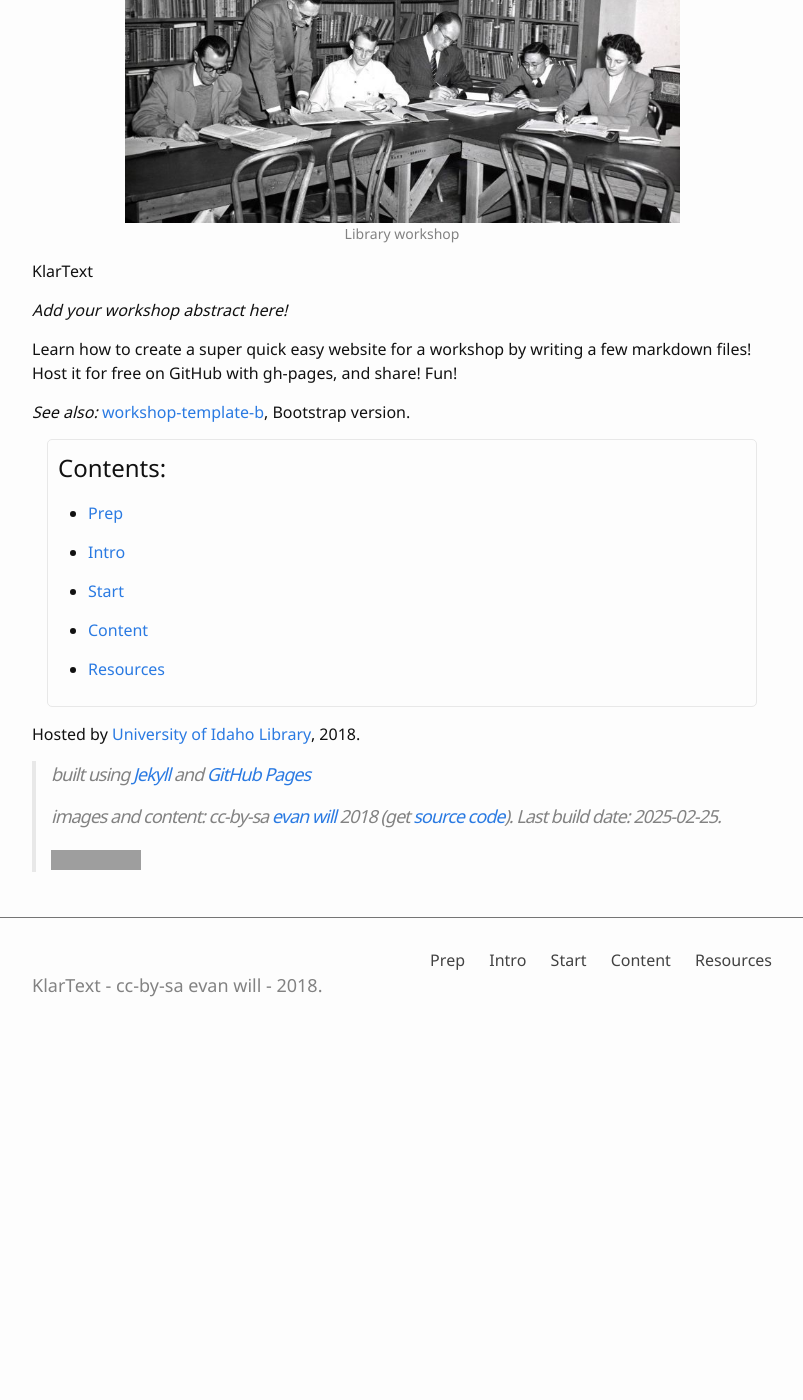
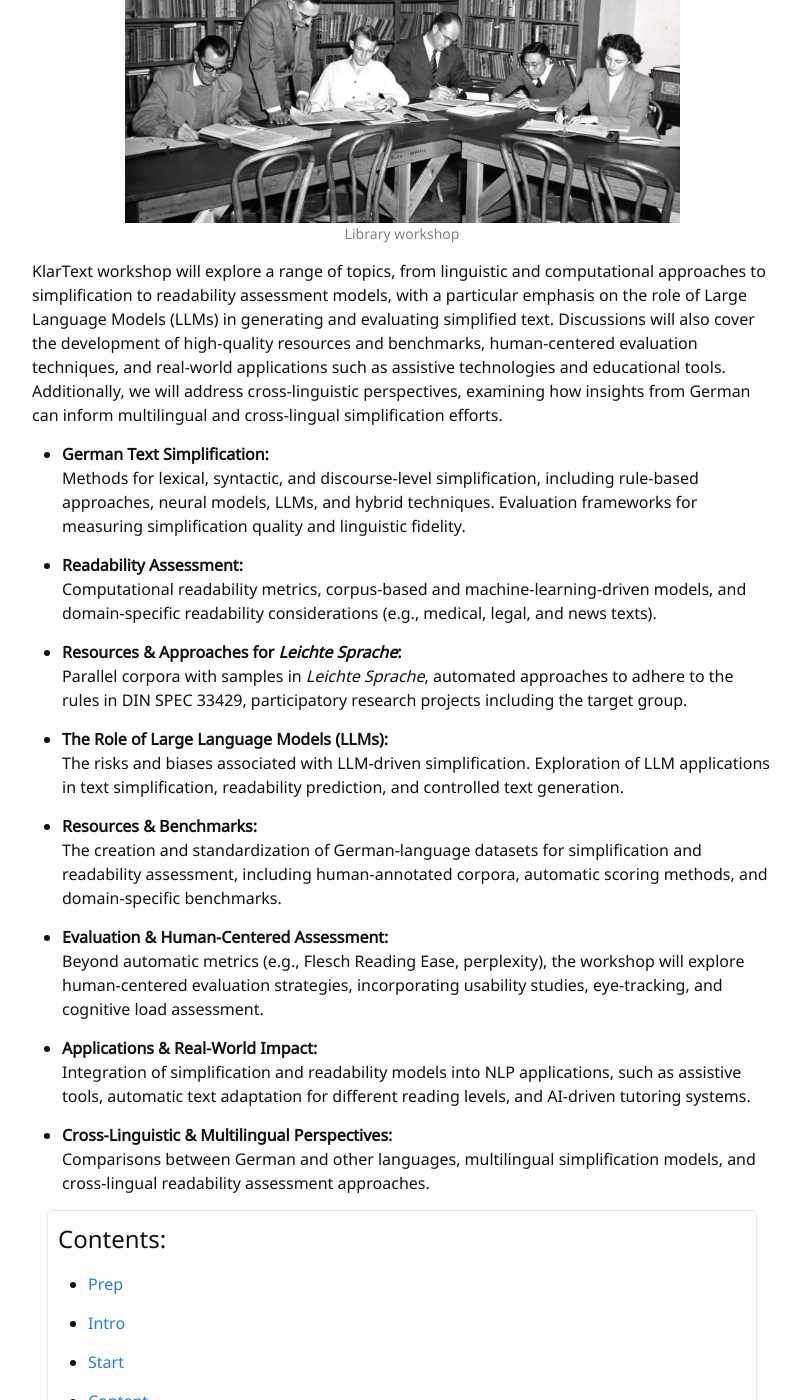
Before and after one commit to Klar-Text/klar-text.github.io, a Jekyll site: the page built from index.md, in a window 1280 px wide and 1400 px high, scrolled down 220 px. Shown: the whole window, without its empty margins (238-1041 px from the left). Built offline with Jekyll 4.4.1, drawn with Linux system fonts in a browser that asks for light colours; before the commit the page ends 1264 px from its top, so only the background shows below that; some of the changed text lies outside the part shown; grey boxes are pictures that could not be loaded.

Commit message:
first changes

```diff
--- a/index.md
+++ b/index.md
@@ -1,20 +1,39 @@
 ---
-title: KlatText Workshop
+title: Home
 ---
 
-# Introduction!
+# KlarText!
 
 {% include figure.html img="uidaho-workshop.jpg" alt="intro image here" caption="Library workshop" width="75%" %}
 
-KlarText
+KlarText workshop will explore a range of topics, from linguistic and computational approaches to simplification to readability assessment models, with a particular emphasis on the role of Large Language Models (LLMs) in generating and evaluating simplified text. Discussions will also cover the development of high-quality resources and benchmarks, human-centered evaluation techniques, and real-world applications such as assistive technologies and educational tools. Additionally, we will address cross-linguistic perspectives, examining how insights from German can inform multilingual and cross-lingual simplification efforts.
 
-*Add your workshop abstract here!*
 
-Learn how to create a super quick easy website for a workshop by writing a few markdown files!
-Host it for free on GitHub with gh-pages, and share!
-Fun!
+- **German Text Simplification:**
+  Methods for lexical, syntactic, and discourse-level simplification, including rule-based approaches, neural models, LLMs, and hybrid techniques. Evaluation frameworks for measuring simplification quality and linguistic fidelity.
 
-*See also:* [workshop-template-b](https://evanwill.github.io/workshop-template-b/), Bootstrap version.
+- **Readability Assessment:**
+  Computational readability metrics, corpus-based and machine-learning-driven models, and domain-specific readability considerations (e.g., medical, legal, and news texts).
+
+- **Resources & Approaches for *Leichte Sprache*:**
+  Parallel corpora with samples in *Leichte Sprache*, automated approaches to adhere to the rules in DIN SPEC 33429, participatory research projects including the target group.
+
+- **The Role of Large Language Models (LLMs):**
+  The risks and biases associated with LLM-driven simplification. Exploration of LLM applications in text simplification, readability prediction, and controlled text generation.
+
+- **Resources & Benchmarks:**
+  The creation and standardization of German-language datasets for simplification and readability assessment, including human-annotated corpora, automatic scoring methods, and domain-specific benchmarks.
+
+- **Evaluation & Human-Centered Assessment:**
+  Beyond automatic metrics (e.g., Flesch Reading Ease, perplexity), the workshop will explore human-centered evaluation strategies, incorporating usability studies, eye-tracking, and cognitive load assessment.
+
+- **Applications & Real-World Impact:**
+  Integration of simplification and readability models into NLP applications, such as assistive tools, automatic text adaptation for different reading levels, and AI-driven tutoring systems.
+
+- **Cross-Linguistic & Multilingual Perspectives:**
+  Comparisons between German and other languages, multilingual simplification models, and cross-lingual readability assessment approaches.
+
+
 
 <div class="toc" markdown="1">
 ## Contents:
```
